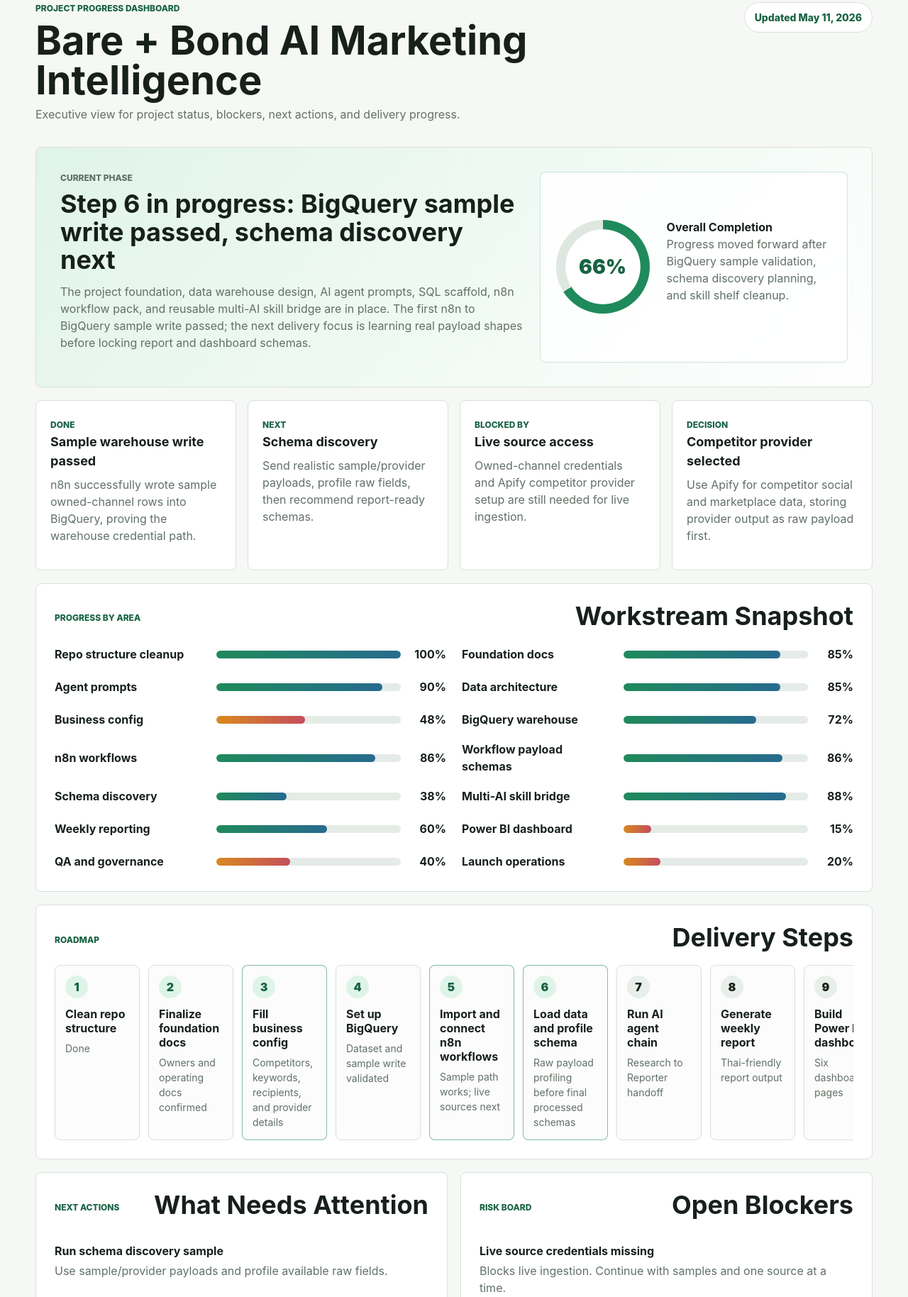
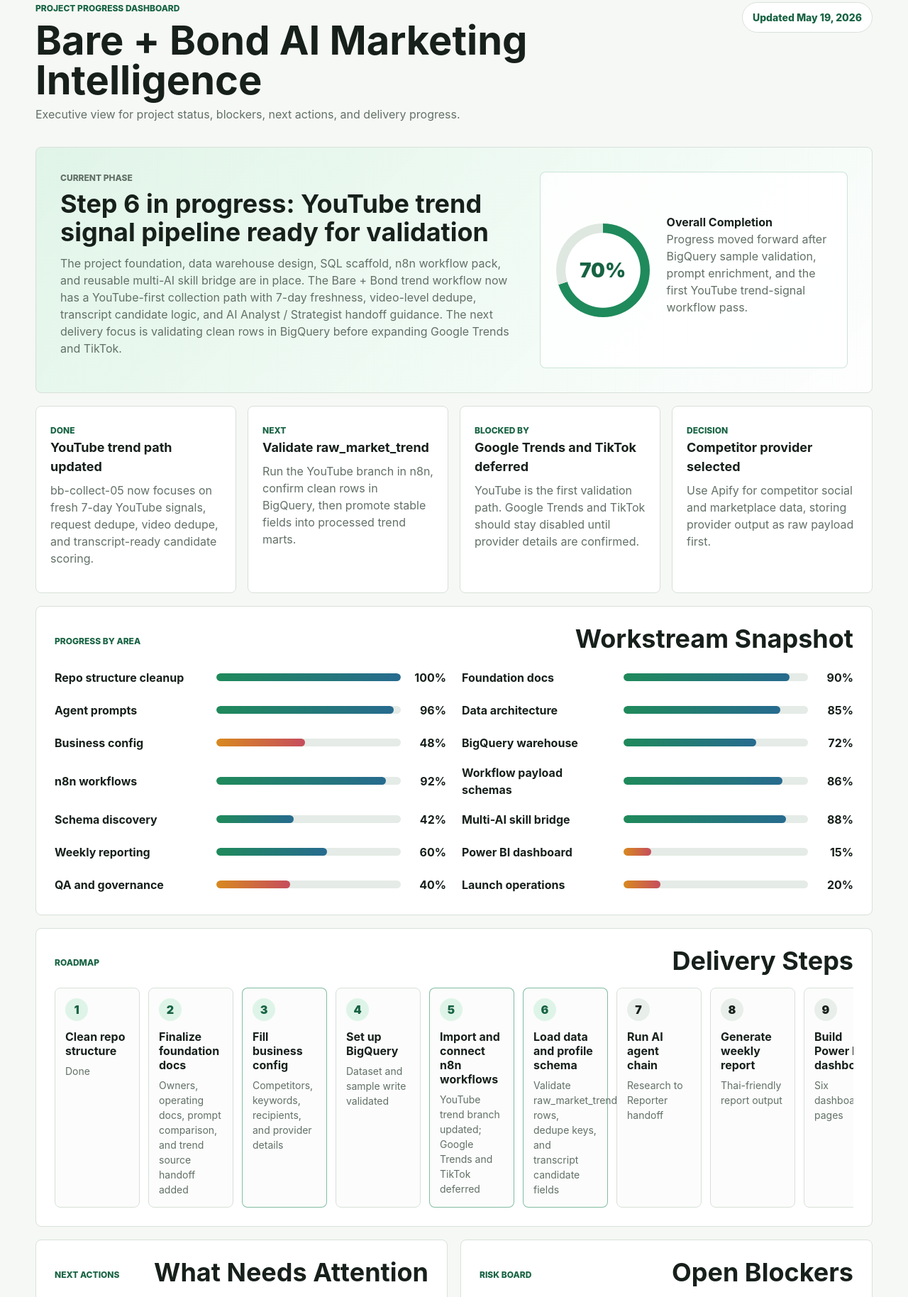
Before and after one commit to NeefPoom/marketingAI-dashboard, a plain HTML site: page index.html in a window 1280 px wide. Shown: the part 29-1857 px from the top of the page at 71% size. Drawn offline with Linux system fonts and the light colour scheme.

Commit message:
Update dashboard trend pipeline status

```diff
--- a/index.html
+++ b/index.html
@@ -1,5 +1,6 @@
 <!doctype html>
 <html lang="en">
+
 <head>
   <meta charset="utf-8">
   <meta name="viewport" content="width=device-width, initial-scale=1">
@@ -7,6 +8,7 @@
   <title>Bare + Bond AI Marketing Intelligence - Project Progress</title>
   <link rel="stylesheet" href="./styles.css">
 </head>
+
 <body>
   <header class="topbar">
     <div>
@@ -14,27 +16,29 @@
       <h1>Bare + Bond AI Marketing Intelligence</h1>
       <p class="subtitle">Executive view for project status, blockers, next actions, and delivery progress.</p>
     </div>
-    <div class="status-pill">Updated May 11, 2026</div>
+    <div class="status-pill">Updated May 19, 2026</div>
   </header>
 
   <main>
     <section class="hero">
       <div class="hero-copy">
         <p class="eyebrow">Current Phase</p>
-        <h2>Step 6 in progress: BigQuery sample write passed, schema discovery next</h2>
+        <h2>Step 6 in progress: YouTube trend signal pipeline ready for validation</h2>
         <p>
-          The project foundation, data warehouse design, AI agent prompts, SQL scaffold, n8n workflow pack, and reusable
-          multi-AI skill bridge are in place. The first n8n to BigQuery sample write passed; the next delivery focus is
-          learning real payload shapes before locking report and dashboard schemas.
+          The project foundation, data warehouse design, SQL scaffold, n8n workflow pack, and reusable multi-AI skill
+          bridge are in place. The Bare + Bond trend workflow now has a YouTube-first collection path with 7-day
+          freshness, video-level dedupe, transcript candidate logic, and AI Analyst / Strategist handoff guidance. The
+          next delivery focus is validating clean rows in BigQuery before expanding Google Trends and TikTok.
         </p>
       </div>
       <div class="progress-panel" aria-label="Overall project completion">
-        <div class="progress-ring" style="--value: 66">
-          <span>66%</span>
+        <div class="progress-ring" style="--value: 70">
+          <span>70%</span>
         </div>
         <div>
           <strong>Overall Completion</strong>
-          <p>Progress moved forward after BigQuery sample validation, schema discovery planning, and skill shelf cleanup.</p>
+          <p>Progress moved forward after BigQuery sample validation, prompt enrichment, and the first YouTube
+            trend-signal workflow pass.</p>
         </div>
       </div>
     </section>
@@ -42,18 +46,21 @@
     <section class="summary-grid" aria-label="Project summary">
       <article>
         <span class="label">Done</span>
-        <strong>Sample warehouse write passed</strong>
-        <p>n8n successfully wrote sample owned-channel rows into BigQuery, proving the warehouse credential path.</p>
+        <strong>YouTube trend path updated</strong>
+        <p>bb-collect-05 now focuses on fresh 7-day YouTube signals, request dedupe, video dedupe, and transcript-ready
+          candidate scoring.</p>
       </article>
       <article>
         <span class="label">Next</span>
-        <strong>Schema discovery</strong>
-        <p>Send realistic sample/provider payloads, profile raw fields, then recommend report-ready schemas.</p>
+        <strong>Validate raw_market_trend</strong>
+        <p>Run the YouTube branch in n8n, confirm clean rows in BigQuery, then promote stable fields into processed
+          trend marts.</p>
       </article>
       <article>
         <span class="label">Blocked By</span>
-        <strong>Live source access</strong>
-        <p>Owned-channel credentials and Apify competitor provider setup are still needed for live ingestion.</p>
+        <strong>Google Trends and TikTok deferred</strong>
+        <p>YouTube is the first validation path. Google Trends and TikTok should stay disabled until provider details
+          are confirmed.</p>
       </article>
       <article>
         <span class="label">Decision</span>
@@ -68,20 +75,48 @@
         <h2>Workstream Snapshot</h2>
       </div>
       <div class="workstreams">
-        <div class="workstream"><span>Repo structure cleanup</span><div class="bar"><i style="width:100%"></i></div><b>100%</b></div>
-        <div class="workstream"><span>Foundation docs</span><div class="bar"><i style="width:85%"></i></div><b>85%</b></div>
-        <div class="workstream"><span>Agent prompts</span><div class="bar"><i style="width:90%"></i></div><b>90%</b></div>
-        <div class="workstream"><span>Data architecture</span><div class="bar"><i style="width:85%"></i></div><b>85%</b></div>
-        <div class="workstream"><span>Business config</span><div class="bar warning"><i style="width:48%"></i></div><b>48%</b></div>
-        <div class="workstream"><span>BigQuery warehouse</span><div class="bar"><i style="width:72%"></i></div><b>72%</b></div>
-        <div class="workstream"><span>n8n workflows</span><div class="bar"><i style="width:86%"></i></div><b>86%</b></div>
-        <div class="workstream"><span>Workflow payload schemas</span><div class="bar"><i style="width:86%"></i></div><b>86%</b></div>
-        <div class="workstream"><span>Schema discovery</span><div class="bar"><i style="width:38%"></i></div><b>38%</b></div>
-        <div class="workstream"><span>Multi-AI skill bridge</span><div class="bar"><i style="width:88%"></i></div><b>88%</b></div>
-        <div class="workstream"><span>Weekly reporting</span><div class="bar"><i style="width:60%"></i></div><b>60%</b></div>
-        <div class="workstream"><span>Power BI dashboard</span><div class="bar warning"><i style="width:15%"></i></div><b>15%</b></div>
-        <div class="workstream"><span>QA and governance</span><div class="bar warning"><i style="width:40%"></i></div><b>40%</b></div>
-        <div class="workstream"><span>Launch operations</span><div class="bar warning"><i style="width:20%"></i></div><b>20%</b></div>
+        <div class="workstream"><span>Repo structure cleanup</span>
+          <div class="bar"><i style="width:100%"></i></div><b>100%</b>
+        </div>
+        <div class="workstream"><span>Foundation docs</span>
+          <div class="bar"><i style="width:90%"></i></div><b>90%</b>
+        </div>
+        <div class="workstream"><span>Agent prompts</span>
+          <div class="bar"><i style="width:96%"></i></div><b>96%</b>
+        </div>
+        <div class="workstream"><span>Data architecture</span>
+          <div class="bar"><i style="width:85%"></i></div><b>85%</b>
+        </div>
+        <div class="workstream"><span>Business config</span>
+          <div class="bar warning"><i style="width:48%"></i></div><b>48%</b>
+        </div>
+        <div class="workstream"><span>BigQuery warehouse</span>
+          <div class="bar"><i style="width:72%"></i></div><b>72%</b>
+        </div>
+        <div class="workstream"><span>n8n workflows</span>
+          <div class="bar"><i style="width:92%"></i></div><b>92%</b>
+        </div>
+        <div class="workstream"><span>Workflow payload schemas</span>
+          <div class="bar"><i style="width:86%"></i></div><b>86%</b>
+        </div>
+        <div class="workstream"><span>Schema discovery</span>
+          <div class="bar"><i style="width:42%"></i></div><b>42%</b>
+        </div>
+        <div class="workstream"><span>Multi-AI skill bridge</span>
+          <div class="bar"><i style="width:88%"></i></div><b>88%</b>
+        </div>
+        <div class="workstream"><span>Weekly reporting</span>
+          <div class="bar"><i style="width:60%"></i></div><b>60%</b>
+        </div>
+        <div class="workstream"><span>Power BI dashboard</span>
+          <div class="bar warning"><i style="width:15%"></i></div><b>15%</b>
+        </div>
+        <div class="workstream"><span>QA and governance</span>
+          <div class="bar warning"><i style="width:40%"></i></div><b>40%</b>
+        </div>
+        <div class="workstream"><span>Launch operations</span>
+          <div class="bar warning"><i style="width:20%"></i></div><b>20%</b>
+        </div>
       </div>
     </section>
 
@@ -91,17 +126,61 @@
         <h2>Delivery Steps</h2>
       </div>
       <ol class="roadmap">
-        <li class="done"><span>1</span><div><strong>Clean repo structure</strong><p>Done</p></div></li>
-        <li class="done"><span>2</span><div><strong>Finalize foundation docs</strong><p>Owners and operating docs confirmed</p></div></li>
-        <li class="active"><span>3</span><div><strong>Fill business config</strong><p>Competitors, keywords, recipients, and provider details</p></div></li>
-        <li class="done"><span>4</span><div><strong>Set up BigQuery</strong><p>Dataset and sample write validated</p></div></li>
-        <li class="active"><span>5</span><div><strong>Import and connect n8n workflows</strong><p>Sample path works; live sources next</p></div></li>
-        <li class="active"><span>6</span><div><strong>Load data and profile schema</strong><p>Raw payload profiling before final processed schemas</p></div></li>
-        <li><span>7</span><div><strong>Run AI agent chain</strong><p>Research to Reporter handoff</p></div></li>
-        <li><span>8</span><div><strong>Generate weekly report</strong><p>Thai-friendly report output</p></div></li>
-        <li><span>9</span><div><strong>Build Power BI dashboard</strong><p>Six dashboard pages</p></div></li>
-        <li><span>10</span><div><strong>Run end-to-end test</strong><p>Full pipeline validation</p></div></li>
-        <li><span>11</span><div><strong>Pilot and improve</strong><p>2-4 week operating rhythm</p></div></li>
+        <li class="done"><span>1</span>
+          <div><strong>Clean repo structure</strong>
+            <p>Done</p>
+          </div>
+        </li>
+        <li class="done"><span>2</span>
+          <div><strong>Finalize foundation docs</strong>
+            <p>Owners, operating docs, prompt comparison, and trend source handoff added</p>
+          </div>
+        </li>
+        <li class="active"><span>3</span>
+          <div><strong>Fill business config</strong>
+            <p>Competitors, keywords, recipients, and provider details</p>
+          </div>
+        </li>
+        <li class="done"><span>4</span>
+          <div><strong>Set up BigQuery</strong>
+            <p>Dataset and sample write validated</p>
+          </div>
+        </li>
+        <li class="active"><span>5</span>
+          <div><strong>Import and connect n8n workflows</strong>
+            <p>YouTube trend branch updated; Google Trends and TikTok deferred</p>
+          </div>
+        </li>
+        <li class="active"><span>6</span>
+          <div><strong>Load data and profile schema</strong>
+            <p>Validate raw_market_trend rows, dedupe keys, and transcript candidate fields</p>
+          </div>
+        </li>
+        <li><span>7</span>
+          <div><strong>Run AI agent chain</strong>
+            <p>Research to Reporter handoff</p>
+          </div>
+        </li>
+        <li><span>8</span>
+          <div><strong>Generate weekly report</strong>
+            <p>Thai-friendly report output</p>
+          </div>
+        </li>
+        <li><span>9</span>
+          <div><strong>Build Power BI dashboard</strong>
+            <p>Six dashboard pages</p>
+          </div>
+        </li>
+        <li><span>10</span>
+          <div><strong>Run end-to-end test</strong>
+            <p>Full pipeline validation</p>
+          </div>
+        </li>
+        <li><span>11</span>
+          <div><strong>Pilot and improve</strong>
+            <p>2-4 week operating rhythm</p>
+          </div>
+        </li>
       </ol>
     </section>
 
@@ -112,11 +191,16 @@
           <h2>What Needs Attention</h2>
         </div>
         <ul class="action-list">
-          <li><strong>Run schema discovery sample</strong><span>Use sample/provider payloads and profile available raw fields.</span></li>
-          <li><strong>Set up Apify competitor path</strong><span>Add token, actor/task IDs, and collect one output sample.</span></li>
-          <li><strong>Prioritize first owned source</strong><span>Recommended: GA4, LINE OA, or Instagram Business.</span></li>
-          <li><strong>Recommend report metrics</strong><span>Promote only stable fields from raw payloads into processed schemas.</span></li>
-          <li><strong>Keep skill shelf clean</strong><span>One skill per Markdown file, indexed like a library shelf.</span></li>
+          <li><strong>Run YouTube trend branch</strong><span>Confirm the HTTP node sends the API key as a query parameter
+              and returns fresh 7-day videos.</span></li>
+          <li><strong>Validate trend dedupe</strong><span>Check `youtube|videoId` keys in raw_json and processed trend
+              output.</span></li>
+          <li><strong>Review low-relevance videos</strong><span>Adjust keyword seeds and light relevance rules if brand
+              terms pull unrelated Bond results.</span></li>
+          <li><strong>Plan transcript enrichment</strong><span>Fetch transcripts only for strong candidates after light
+              scoring.</span></li>
+          <li><strong>Keep Google Trends/TikTok parked</strong><span>Enable those branches only after provider URLs or
+              actor IDs are confirmed.</span></li>
         </ul>
       </div>
 
@@ -126,11 +210,15 @@
           <h2>Open Blockers</h2>
         </div>
         <ul class="risk-list">
-          <li><b>Live source credentials missing</b><span>Blocks live ingestion. Continue with samples and one source at a time.</span></li>
+          <li><b>YouTube API key must be set in n8n</b><span>The generated URL intentionally excludes the key; the HTTP
+              Request node must add it as `key`.</span></li>
           <li><b>Final schema unknown</b><span>Use raw-payload discovery before changing processed tables.</span></li>
-          <li><b>Apify provider output not sampled</b><span>Need one competitor social and marketplace run before final competitor schema.</span></li>
-          <li><b>Placeholder endpoints remain</b><span>Replace source by source after credentials are confirmed.</span></li>
-          <li><b>Live raw schema differs from repo DDL</b><span>Decide whether to keep generic raw payloads or migrate raw tables later.</span></li>
+          <li><b>Google Trends provider not configured</b><span>The branch returns no rows until a provider URL or Apify
+              actor is selected.</span></li>
+          <li><b>TikTok provider not configured</b><span>Keep the branch disconnected or disabled until the access path is
+              confirmed.</span></li>
+          <li><b>Live raw schema differs from repo DDL</b><span>Decide whether to keep generic raw payloads or migrate
+              raw tables later.</span></li>
           <li><b>Power BI not built</b><span>Spec exists, dashboard implementation still pending.</span></li>
         </ul>
       </div>
@@ -158,7 +246,9 @@
   </main>
 
   <footer>
-    <p>Prepared for project management review. Sensitive credentials and environment values are intentionally excluded.</p>
+    <p>Prepared for project management review. Sensitive credentials and environment values are intentionally excluded.
+    </p>
   </footer>
 </body>
+
 </html>
```
